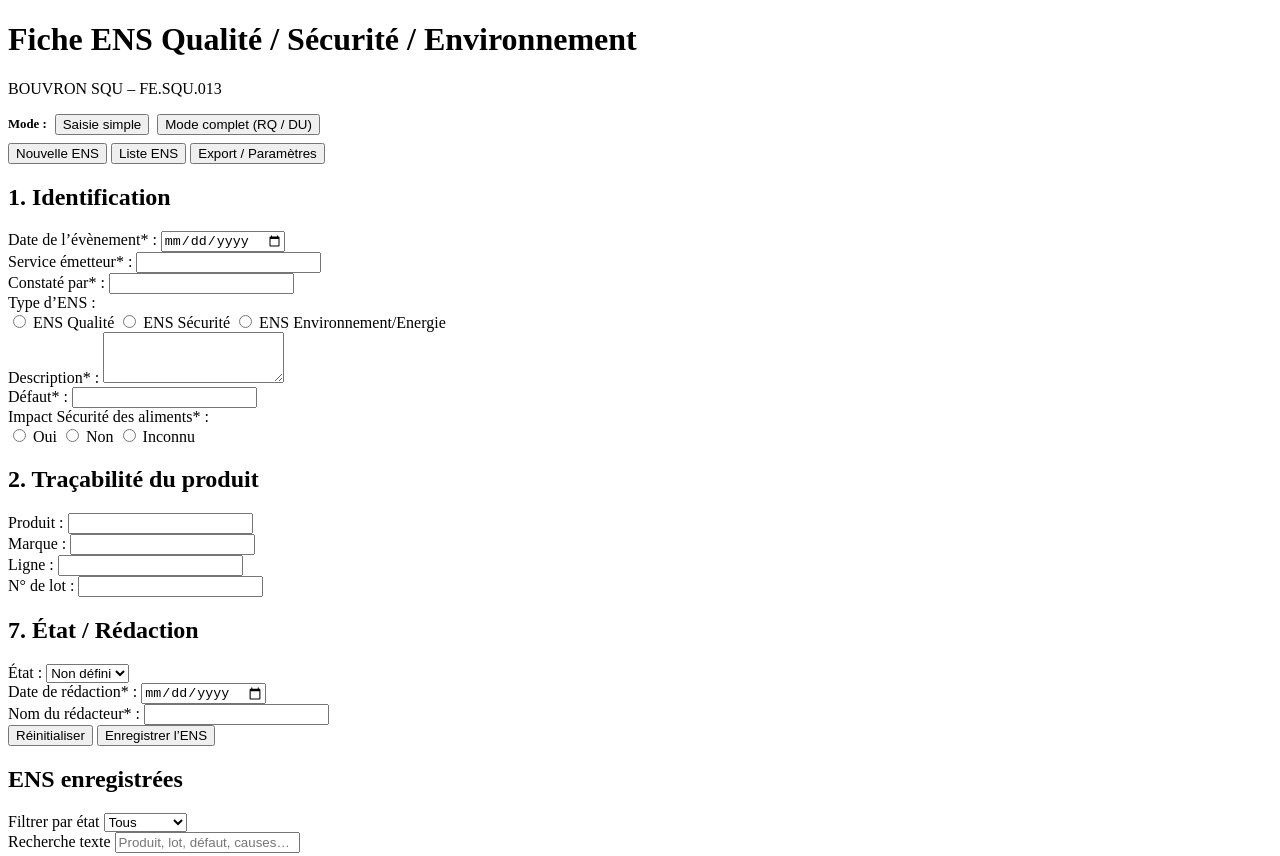
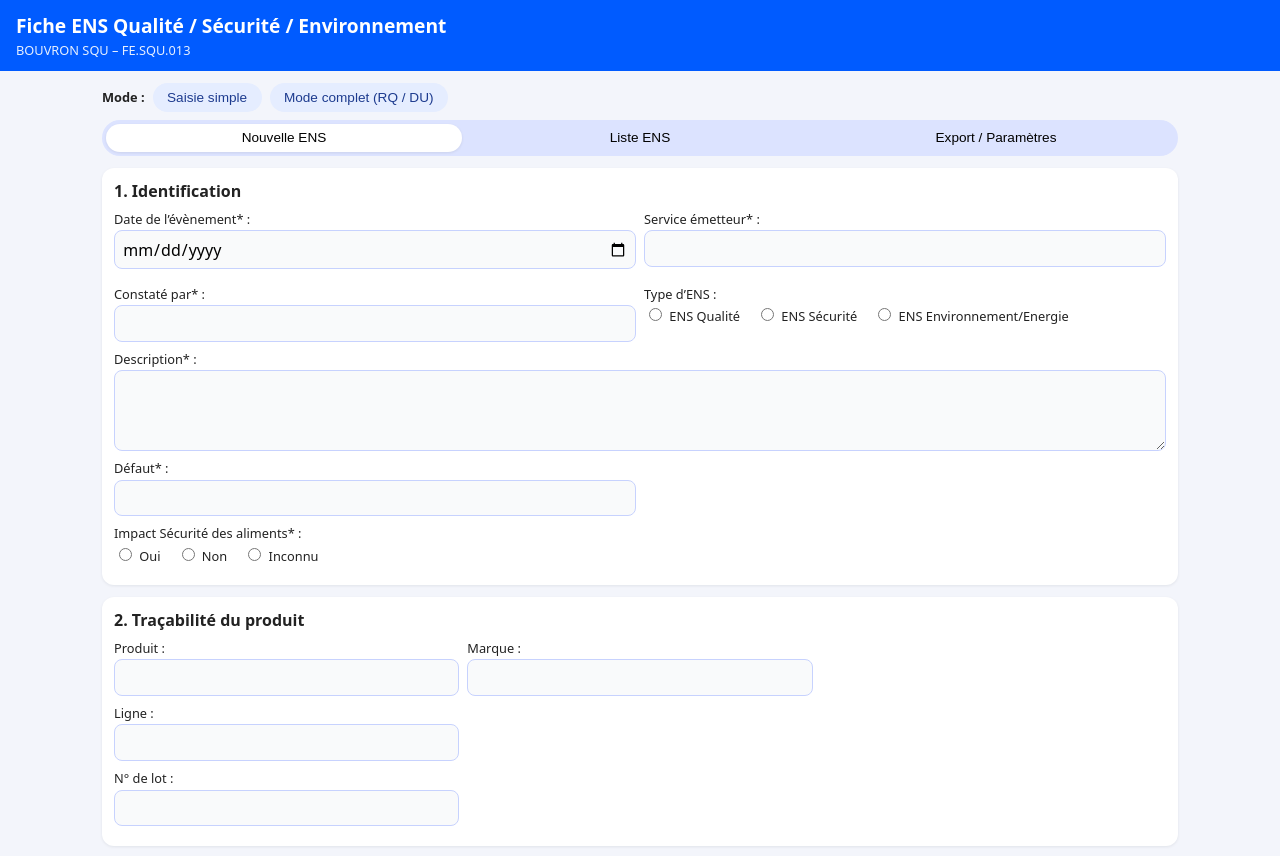
Before and after one commit to gregoirebourgeais-arch/Q, a plain HTML site: page index.html in a window 1280 px wide. Shown: the top 856 px of the page. Drawn offline with Linux system fonts and the light colour scheme.

Commit message:
Update style.css

```diff
--- a/style.css
+++ b/style.css
@@ -1,3 +1,327 @@
+*,
+*::before,
+*::after {
+  box-sizing: border-box;
+}
+
+html,
+body {
+  margin: 0;
+  padding: 0;
+  font-family: system-ui, -apple-system, BlinkMacSystemFont, "Segoe UI", sans-serif;
+  background: #f3f5fb;
+  color: #222;
+}
+
+body {
+  min-height: 100vh;
+  display: flex;
+  flex-direction: column;
+}
+
+.app-header {
+  background: #005bff;
+  color: #fff;
+  padding: 0.75rem 1rem;
+  display: flex;
+  align-items: center;
+  justify-content: space-between;
+  gap: 1rem;
+}
+
+.app-title h1 {
+  margin: 0;
+  font-size: 1.2rem;
+}
+
+.app-title p {
+  margin: 0.1rem 0 0;
+  font-size: 0.8rem;
+  opacity: 0.9;
+}
+
+.app-main {
+  flex: 1;
+  max-width: 1100px;
+  width: 100%;
+  margin: 0 auto;
+  padding: 0.75rem;
+}
+
+.app-footer {
+  padding: 0.5rem 1rem;
+  font-size: 0.75rem;
+  background: #e0e5f5;
+  text-align: center;
+}
+
+/* Tabs */
+
+.tabs {
+  display: flex;
+  border-radius: 999px;
+  background: #dce3ff;
+  padding: 0.25rem;
+  margin-bottom: 0.75rem;
+}
+
+.tab-button {
+  flex: 1;
+  border: none;
+  background: transparent;
+  padding: 0.4rem 0.5rem;
+  font-size: 0.85rem;
+  border-radius: 999px;
+  cursor: pointer;
+}
+
+.tab-button.active {
+  background: #fff;
+  box-shadow: 0 1px 3px rgba(0, 0, 0, 0.08);
+}
+
+/* Cards */
+
+.section-card {
+  background: #fff;
+  border-radius: 0.75rem;
+  padding: 0.75rem;
+  margin-bottom: 0.75rem;
+  box-shadow: 0 1px 3px rgba(15, 23, 42, 0.08);
+}
+
+.section-card h2 {
+  margin-top: 0;
+  margin-bottom: 0.5rem;
+  font-size: 1rem;
+}
+
+/* Form */
+
+form {
+  margin: 0;
+}
+
+.form-group {
+  display: flex;
+  flex-direction: column;
+  gap: 0.15rem;
+  margin-bottom: 0.5rem;
+}
+
+label {
+  font-size: 0.8rem;
+  font-weight: 500;
+}
+
+input,
+select,
+textarea {
+  font: inherit;
+  padding: 0.4rem 0.45rem;
+  border-radius: 0.5rem;
+  border: 1px solid #c7d2fe;
+  background: #f9fafb;
+}
+
+input:focus,
+select:focus,
+textarea:focus {
+  outline: 2px solid #005bff;
+  outline-offset: 1px;
+  background: #fff;
+}
+
+textarea {
+  resize: vertical;
+}
+
+.inline-options {
+  display: flex;
+  flex-wrap: wrap;
+  gap: 0.5rem 1rem;
+  font-size: 0.8rem;
+}
+
+.inline-options.wrap {
+  gap: 0.25rem 0.75rem;
+}
+
+.inline-options input {
+  margin-right: 0.25rem;
+}
+
+/* Grids */
+
+.grid {
+  display: grid;
+  gap: 0.5rem;
+}
+
+.grid-2 {
+  grid-template-columns: repeat(2, minmax(0, 1fr));
+}
+
+.grid-3 {
+  grid-template-columns: repeat(3, minmax(0, 1fr));
+}
+
+@media (max-width: 800px) {
+  .grid-2,
+  .grid-3 {
+    grid-template-columns: 1fr;
+  }
+}
+
+/* Buttons */
+
+.btn {
+  border-radius: 999px;
+  border: none;
+  padding: 0.45rem 0.9rem;
+  font-size: 0.85rem;
+  cursor: pointer;
+  display: inline-flex;
+  align-items: center;
+  justify-content: center;
+  gap: 0.25rem;
+  white-space: nowrap;
+}
+
+.btn.primary {
+  background: #005bff;
+  color: #fff;
+}
+
+.btn.secondary {
+  background: #e5edff;
+  color: #1d3b8f;
+}
+
+.btn.danger {
+  background: #fee2e2;
+  color: #b91c1c;
+}
+
+.btn:active {
+  transform: translateY(1px);
+}
+
+/* Form actions */
+
+.form-actions {
+  display: flex;
+  justify-content: flex-end;
+  gap: 0.5rem;
+  margin-top: 0.75rem;
+}
+
+/* Tabs content */
+
+.tab-content {
+  display: none;
+}
+
+.tab-content.active {
+  display: block;
+}
+
+/* Liste ENS */
+
+.list-filters {
+  display: flex;
+  flex-wrap: wrap;
+  gap: 0.75rem;
+  margin-bottom: 0.75rem;
+}
+
+.records-container {
+  display: flex;
+  flex-direction: column;
+  gap: 0.5rem;
+}
+
+.record-card {
+  background: #f9fafb;
+  border-radius: 0.75rem;
+  padding: 0.6rem;
+  border: 1px solid #d4d4ff;
+  display: flex;
+  flex-direction: column;
+  gap: 0.35rem;
+}
+
+.record-header {
+  display: flex;
+  justify-content: space-between;
+  align-items: center;
+  gap: 0.5rem;
+  font-size: 0.8rem;
+}
+
+.record-title {
+  font-weight: 600;
+}
+
+.record-pill {
+  padding: 0.1rem 0.5rem;
+  border-radius: 999px;
+  font-size: 0.7rem;
+}
+
+.record-pill.etat-En\ cours {
+  background: #fef3c7;
+  color: #92400e;
+}
+
+.record-pill.etat-Clos {
+  background: #dcfce7;
+  color: #166534;
+}
+
+.record-pill.etat-En\ attente {
+  background: #e0e7ff;
+  color: #4338ca;
+}
+
+.record-meta {
+  font-size: 0.75rem;
+  color: #4b5563;
+}
+
+.record-actions {
+  display: flex;
+  justify-content: flex-end;
+  gap: 0.5rem;
+}
+
+/* Actions dynamiques */
+
+.action-item {
+  border-radius: 0.75rem;
+  border: 1px solid #e5e7eb;
+  padding: 0.5rem;
+  margin-bottom: 0.5rem;
+  background: #f9fafb;
+}
+
+.action-item-header {
+  display: flex;
+  justify-content: space-between;
+  align-items: center;
+  margin-bottom: 0.35rem;
+}
+
+.action-item-header h3 {
+  font-size: 0.85rem;
+  margin: 0;
+}
+
+/* Install button */
+
+#installButton[hidden] {
+  display: none;
+}
 /* Mode simple / complet */
 .mode-switch {
   display: flex;
```
